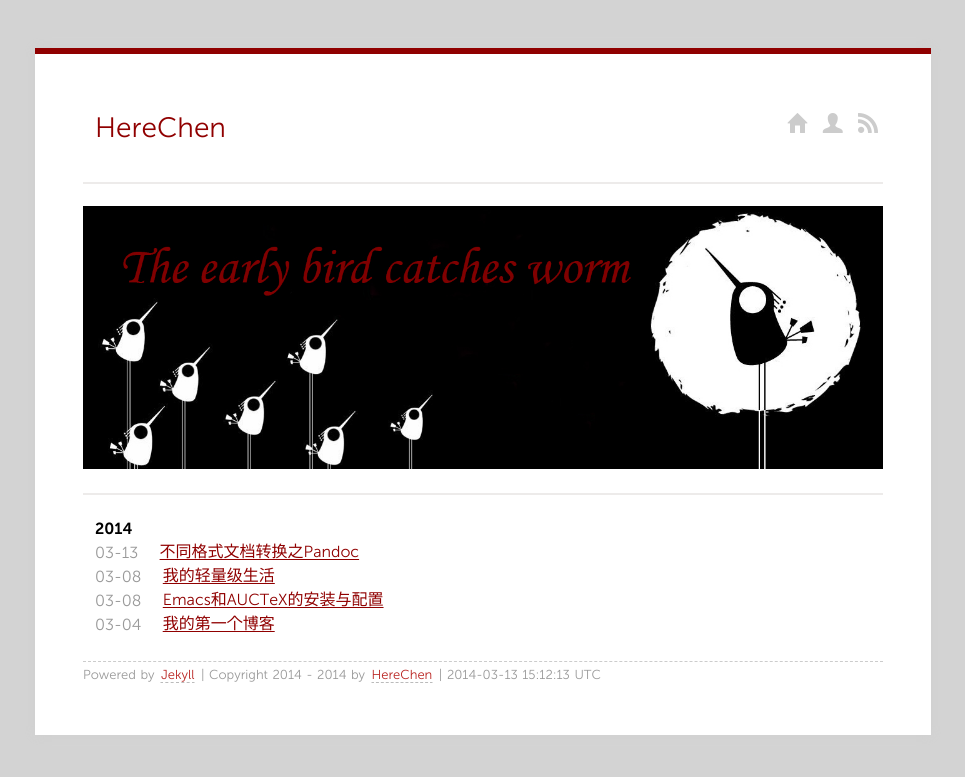
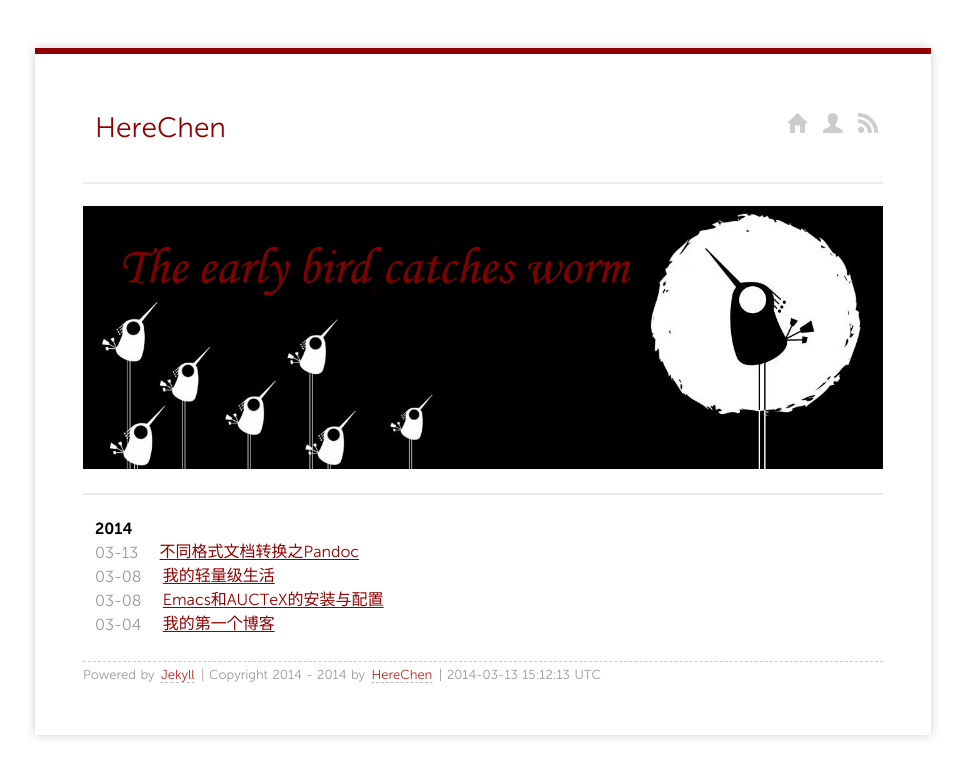
Before and after one commit to Xuezhiyuanlin/herechen.github.io, a Jekyll site: the page built from index.html, in a window 1280 px wide. Shown: the top 777 px of the page, without its empty margins (157-1122 px from the left). Built offline with Jekyll 4.4.1, drawn with Linux system fonts in a browser that asks for light colours.

Commit message:
herechen

```diff
--- a/media/css/screen.css
+++ b/media/css/screen.css
@@ -71,7 +71,7 @@ body{
     margin-right:auto;
     font-family:MuseoSans,Trebuchet,"Trebuchet MS",Tahoma,"Lucida Grande","Lucida Sans Unicode","Hiragino Sans GB","Hiragino Sans GB W3","Microsoft YaHei",Verdana,sans-serif;
     color:#000000;
-    background-color:#D3D3D3;
+    background-color:#ffffff;
 }
 
 body>div {
```
